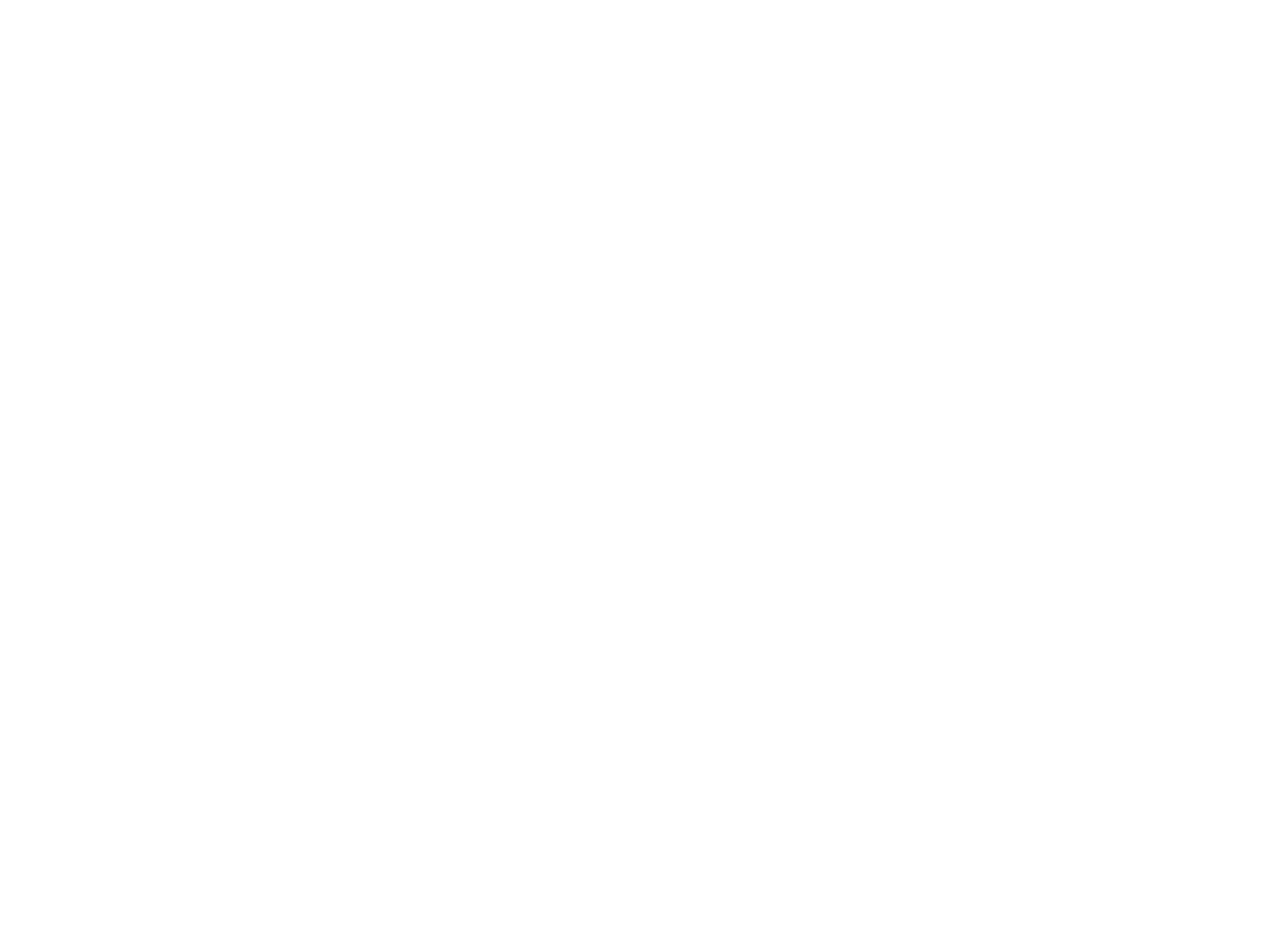
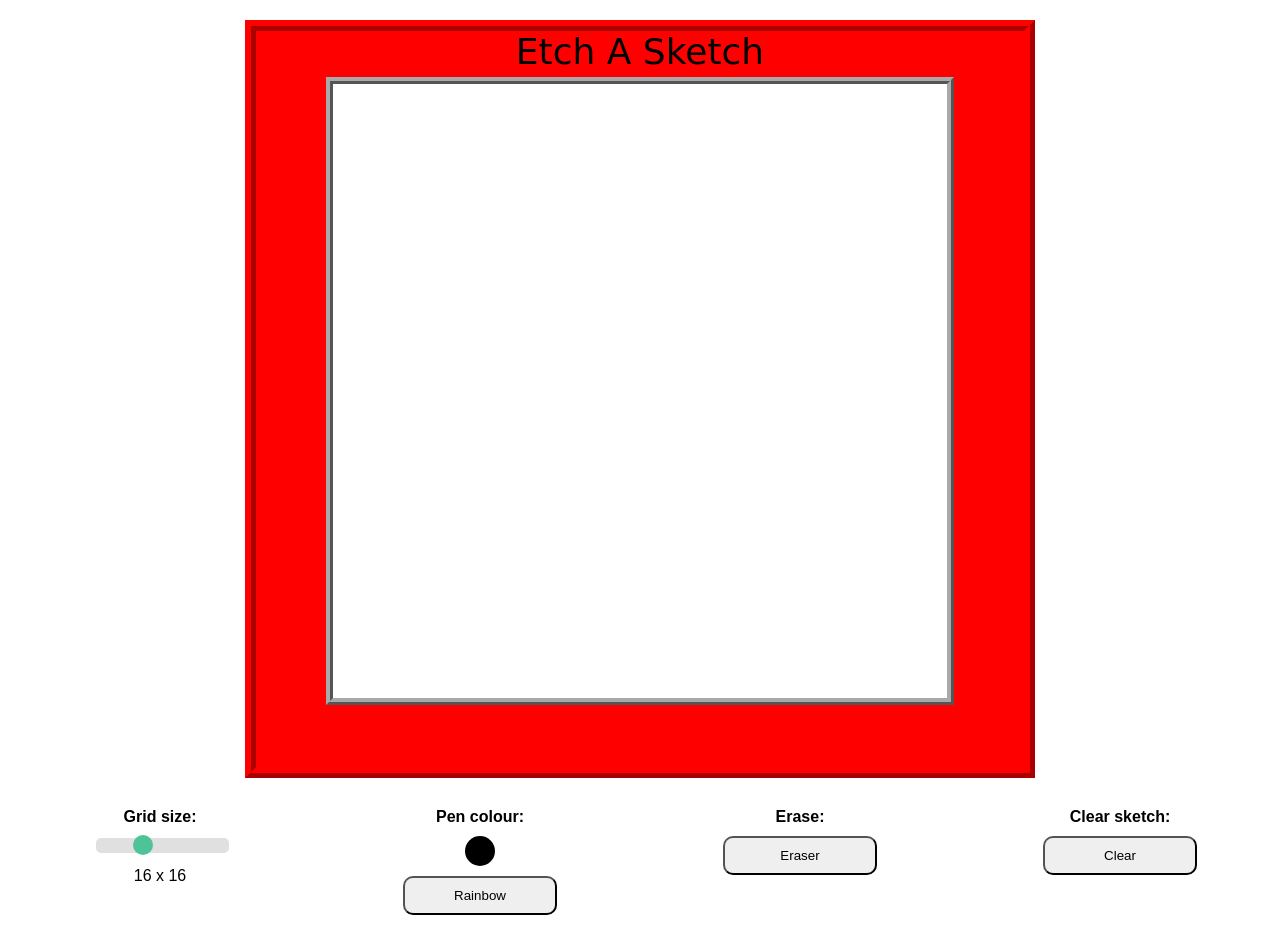
Before and after one commit to mikasatoo/etch-a-sketch, a plain HTML site: page index.html in a window 1280 px wide. Before the commit the page ends 800 px from the top, so only its background shows below. Drawn offline with Linux system fonts and the light colour scheme.

Commit message:
Set up basic functionality and styling

```diff
--- a/index.html
+++ b/index.html
@@ -5,13 +5,49 @@
     <meta name="viewport" content="width=device-width, initial-scale=1.0">
     <title>Etch-A-Sketch</title>
     <!-- Add an icon-->
-
+    <link rel="shortcut icon" type="image/x-icon" href="./images/sketch2.png"/>
     <!-- Links to other files -->
     <link rel="stylesheet" href="styles.css"/>
-        <script src="script.js"></script>
+    <script src="script.js" defer></script>
 </head>
 
 <body>
+    <div class="content">
+        <div class="grid-container">
+            <div class="header">Etch A Sketch</div>
 
+            <div class="grid">  <!-- the grid divs will be created within this div -->
+            </div>
+        </div>
+
+        <div class="inputs">
+            <div class="grid-size">
+                <h3>Grid size:</h3>
+                <div class="slider-container">
+                    <!-- <label for="size-range">Set grid size:</label> -->
+                    <input type="range" min="0" max="9" value="3" step = "1" class="slider" id="size-range">
+                </div>
+                <div id="grid-size-output"></div>
+            </div>
+
+            <div class="colour">
+                <h3>Pen colour:</h3>
+                <span class="dot"><input type="color" id="pen-colour" name="pen-colour" value="#000000"></span>
+                <!-- <label for="pen-colour">Choose pen colour:</label> -->
+                <button id="rainbow-button">Rainbow</button>
+            </div>
+
+            <div class="erase">
+                <h3>Erase:</h3>
+                <button id="erase-button">Eraser</button>
+            </div>
+
+            <div class="clear">
+                <h3>Clear sketch:</h3>
+                <button id="clear-button">Clear</button>
+            </div>
+        </div>
+    </div>
 </body>
+
 </html>
--- a/script.js
+++ b/script.js
@@ -0,0 +1,119 @@
+// Get references to elements
+const grid = document.querySelector(".grid");
+const slider = document.getElementById("size-range");
+const sizeOutput = document.getElementById("grid-size-output");
+const dot = document.querySelector(".dot");
+const colourPicker = document.getElementById("pen-colour");
+const rainbowButton = document.getElementById("rainbow-button");
+const eraseButton = document.getElementById("erase-button");
+const clearButton = document.getElementById("clear-button");
+
+// Array of acceptable grid size values (square numbers between 0 and 100)
+const gridSizeValues = [1, 4, 9, 16, 25, 36, 49, 64, 81, 100];
+
+// Function that creates the square grid
+let size;
+function createGrid(size) {
+    let columns = Math.sqrt(size);
+    let rows = Math.sqrt(size);
+
+    for (let i = 0; i < columns; i++) {
+        let column = document.createElement("div");     // create column
+        column.classList.add("column");
+
+        for (let i = 0; i < rows; i++) {
+            let row = document.createElement("div");    //create row and append to column
+            row.classList.add("row");
+            column.appendChild(row);
+        }
+
+        grid.appendChild(column);    // append column to grid element
+    };
+};
+
+// Function that deletes the grid elements
+function deleteGrid() {
+    const columns = document.querySelectorAll(".column");
+
+    columns.forEach((column) => {   // for each column, remove from grid div
+        grid.removeChild(column);
+    });
+};
+
+// Add event listener (input) to slider that updates grid size
+slider.addEventListener("input", function() {
+    let gridSize = gridSizeValues[this.value];  // get gridSize value using array index
+    sizeOutput.textContent = `${gridSize} x ${gridSize}`;  // update text content
+    deleteGrid();   // call the deleteGrid() function
+    createGrid(gridSize);     // call the createGrid() function
+    allowSketch();  // call the allowSketch() function
+});
+
+// Create function that adds event listener (mouseover) to each row div
+function allowSketch() {
+    const rows = document.querySelectorAll(".row");
+    rows.forEach((row) => {
+        row.addEventListener("mouseover", function() {
+            row.setAttribute("style", `background: ${penColour};`);
+        });
+    });
+};
+
+// Create function that returns a random integer
+function getRandomInteger(max) {
+    return Math.floor(Math.random()*(max + 1));
+}
+
+// Create function that returns a random hex colour value
+function getRandomHex() {
+    let r = getRandomInteger(255);
+    let g = getRandomInteger(255);
+    let b = getRandomInteger(255);
+
+    let hr = r.toString(16).padStart(2, '0');
+    let hg = g.toString(16).padStart(2, '0');
+    let hb = b.toString(16).padStart(2, '0');
+
+    return "#" + hr + hg + hb;
+};
+
+// Bind click event of dot to trigger click event of colourPicker
+dot.addEventListener("click", function() {
+    colourPicker.click();
+});
+
+// Add event listener (change) to colourPicker that updates penColour
+colourPicker.addEventListener("change", function() {
+    penColour = this.value;
+    dot.setAttribute("style", `background: ${penColour};`);
+});
+
+// Add event listener (click) to rainbowButton that calls the getRandomHex() function
+rainbowButton.addEventListener("click", function() {
+    penColour = getRandomHex();
+    dot.setAttribute("style", `background: ${penColour};`);
+});
+
+// Add event listener (click) to eraseButton that changes penColour to white
+eraseButton.addEventListener("click", function() {
+    penColour = "#FFFFFF";
+});
+
+// Add event listener (click) to clearButton that clears the grid colours
+clearButton.addEventListener("click", function() {
+    const rows = document.querySelectorAll(".row");
+    rows.forEach((row) => {
+        row.setAttribute("style", `background: #FFFFFF;`);
+    });
+});
+
+
+// Call createGrid function for a 16 x 16 grid by default
+createGrid(16);
+sizeOutput.textContent = "16 x 16";
+
+// Call the allowSketch() function
+allowSketch();
+
+// Set default penColour to black
+let penColour = "#000000";
--- a/styles.css
+++ b/styles.css
@@ -0,0 +1,167 @@
+body {
+    font-family: Arial, Helvetica, sans-serif;
+    margin: 0;
+    min-height: 100vh;
+}
+
+/* content div */
+.content {
+    display: flex;
+    flex-direction: column;
+    font-size: 16px;
+}
+
+/* grid-container div */
+.grid-container {
+    display: flex;
+    flex-direction: column;
+    justify-content: center;
+    align-items: center;
+    align-self: center;
+    background-color: red;
+    width: 60%;
+    margin: 20px 0px;
+    border: 3mm ridge red;
+}
+
+/* header div (in grid-container div) */
+.grid-container .header {
+    font-family: brush script mt, cursive;
+    font-size: 36px;
+    text-align: center;
+    width: 80%;
+    color: black;
+    padding-bottom: 5px;
+}
+
+/* grid div (in grid-container div) */
+.grid-container .grid {
+    width: 80%;
+    aspect-ratio: 1 / 1;
+    border: 2mm ridge darkgrey;
+    /* border-radius: 20px; */
+    background-color: white;
+    margin-bottom: 8%;
+    display: flex;
+    justify-content: space-evenly;
+    align-items: space-evenly;
+}
+
+/* column divs (in grid div) */
+.grid-container .grid .column {
+    display: flex;
+    flex-direction: column;
+    flex: 1;
+}
+
+/* row divs (in column divs) */
+.grid-container .grid .column .row {
+    flex: 1;
+    transition-duration: 250ms;
+}
+
+/* inputs div */
+.inputs {
+    display: flex;
+    justify-content: space-around;
+    flex-wrap: wrap;
+}
+
+/* grid-size div (in inputs div) */
+.inputs .grid-size {
+    display: flex;
+    flex-direction: column;
+    margin: 10px;
+    width: 20%;
+    align-items: center;
+}
+
+/* h3 elements */
+h3 {
+    font-size: 16px;
+    margin-top: 0;
+    margin-bottom: 10px;
+}
+
+/* slider-container div (in grid-size div) */
+.inputs .grid-size .slider-container {
+    margin-bottom: 10px;
+}
+
+/* slider (in slider-container div) */
+.inputs .grid-size .slider-container .slider {
+    -webkit-appearance: none;
+    width: 100%;
+    height: 15px;
+    border-radius: 5px;
+    background: #d3d3d3;
+    outline: none;
+    opacity: 0.7;
+    -webkit-transition: .2s;
+    transition: opacity .2s;
+}
+.slider::-webkit-slider-thumb {
+    -webkit-appearance: none;
+    appearance: none;
+    width: 20px;
+    height: 20px;
+    border-radius: 50%;
+    background: #04AA6D;
+    cursor: pointer;
+}
+.slider::-moz-range-thumb {
+    width: 20px;
+    height: 20px;
+    border-radius: 50%;
+    background: #04AA6D;
+    cursor: pointer;
+}
+
+/* colour div (in inputs div) */
+.inputs .colour {
+    display: flex;
+    flex-direction: column;
+    margin: 10px;
+    width: 20%;
+    align-items: center;
+}
+
+/* dot span (in colour div) */
+.inputs .colour .dot {
+    margin-bottom: 10px;
+    height: 30px;
+    width: 30px;
+    border-radius: 50%;
+    background-color: black;
+    display: inline-block;
+    align-self: center;
+}
+
+/* pen-colour input (in dot span) */
+.inputs .colour #pen-colour {
+    display: none;
+}
+
+/* erase and clear divs (in inputs div) */
+.inputs .erase,
+.inputs .clear {
+    display: flex;
+    flex-direction: column;
+    margin: 10px;
+    width: 20%;
+    align-items: center;
+}
+
+/* buttons */
+button {
+    padding: 10px;
+    width: 60%;
+    border-radius: 10px;
+    text-align: center;
+    font-family: Arial, Helvetica, sans-serif;
+}
+button:hover {
+    /* transition-duration: 250ms; */
+    cursor: pointer;
+    /* transform: scale(1.1); */
+}
```
Also changed, not shown: images/sketch.png (added), images/sketch2.png (added), 1 other file. Lines whose indentation alone changed are shown as unchanged.
